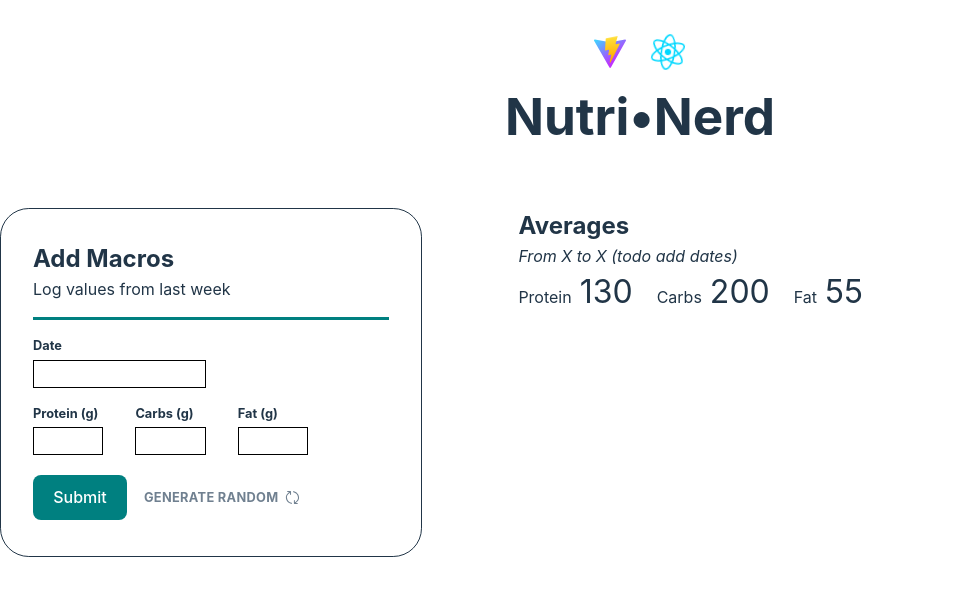
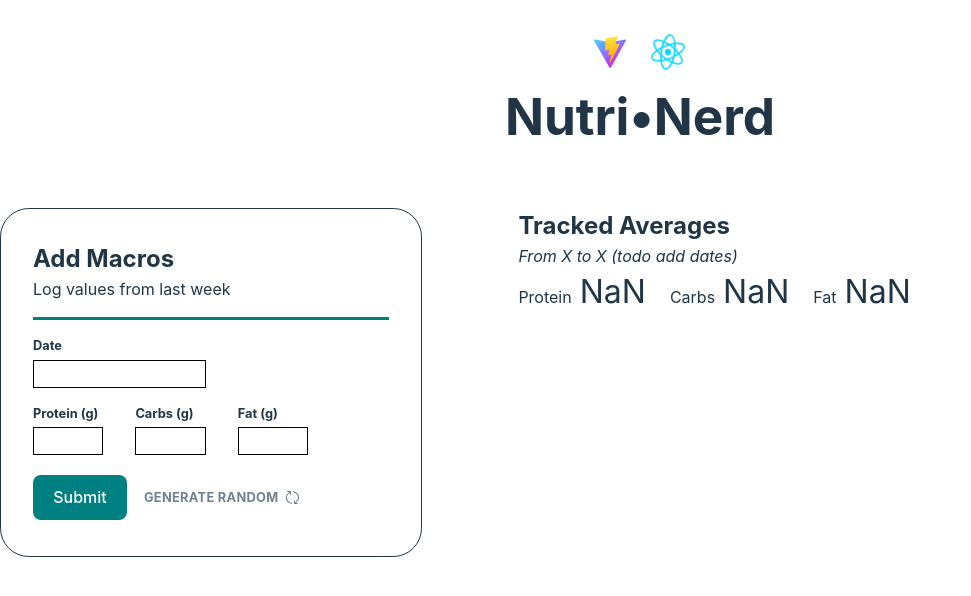
Before and after one commit to jamiepaul/nutri-nerd, a React (Vite) app: page / in a window 1280 px wide. Shown: the top 596 px of the page, without its empty margins (0-971 px from the left). Built offline with nearby package versions, Linux system fonts and the light colour scheme.

Commit message:
add helper for averages and display in TrackedAverages

```diff
--- a/src/components/TrackedAverages/TrackedAverages.jsx
+++ b/src/components/TrackedAverages/TrackedAverages.jsx
@@ -1,28 +1,41 @@
+import { useContext, useMemo } from 'react';
+import { MacrosContext } from '../MacrosProvider/MacrosProvider';
+import { average } from '../../helpers/math.helpers';
+
 import styles from './TrackedAverages.module.css';
-
-// function getAverage() {
-
-// }
 
 function TrackedAverages() {
 	console.log('TrackedAverages rendered');
+	const { dailyMacros } = useContext(MacrosContext);
+
+	const avg = useMemo(() => {
+		const avgProtein = average(dailyMacros.map(entry => entry.protein));
+		const avgCarbs = average(dailyMacros.map(entry => entry.carbs));
+		const avgFat = average(dailyMacros.map(entry => entry.fat));
+
+		return {
+			protein: avgProtein,
+			carbs: avgCarbs,
+			fat: avgFat
+		};
+	}, [dailyMacros]);
 
 	return (
 		<div className={styles.average}>
-			<h2>Averages</h2>
+			<h2>Tracked Averages</h2>
 			<p>From X to X (todo add dates)</p>
 			<dl className={styles.values}>
 				<div className={styles.value}>
 					<dt>Protein</dt>
-					<dd>130</dd>
+					<dd>{Math.round(avg.protein)}</dd>
 				</div>
 				<div className={styles.value}>
 					<dt>Carbs</dt>
-					<dd>200</dd>
+					<dd>{Math.round(avg.carbs)}</dd>
 				</div>
 				<div className={styles.value}>
 					<dt>Fat</dt>
-					<dd>55</dd>
+					<dd>{Math.round(avg.fat)}</dd>
 				</div>
 			</dl>
 		</div>
--- a/src/helpers/math.helpers.js
+++ b/src/helpers/math.helpers.js
@@ -2,3 +2,9 @@
 export const random = (min, max) => {
 	return Math.floor(Math.random() * (max - min)) + min;
 };
+
+// Calculate the average of an array of values
+export const average = (array) => {
+	const totalSum = array.reduce((sum, currentValue) => sum + currentValue, 0);
+	return totalSum / array.length;
+}
```
